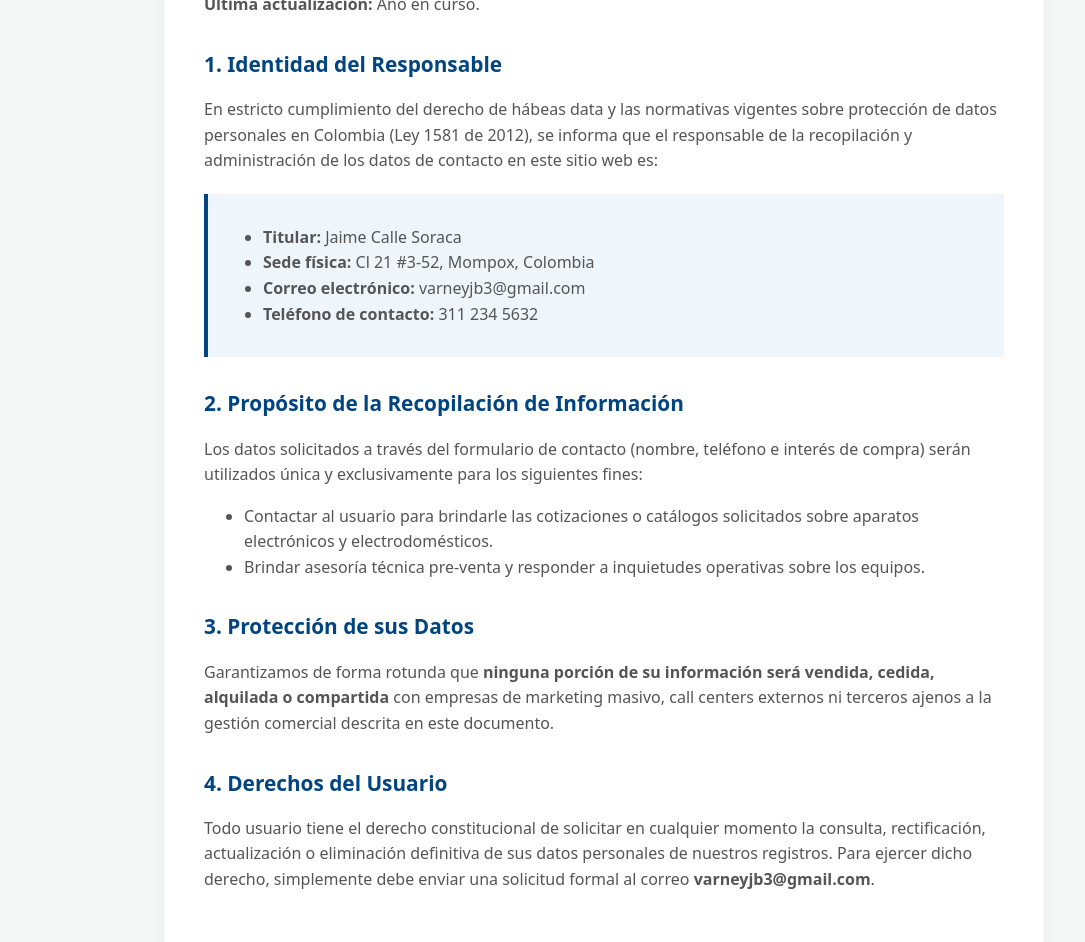
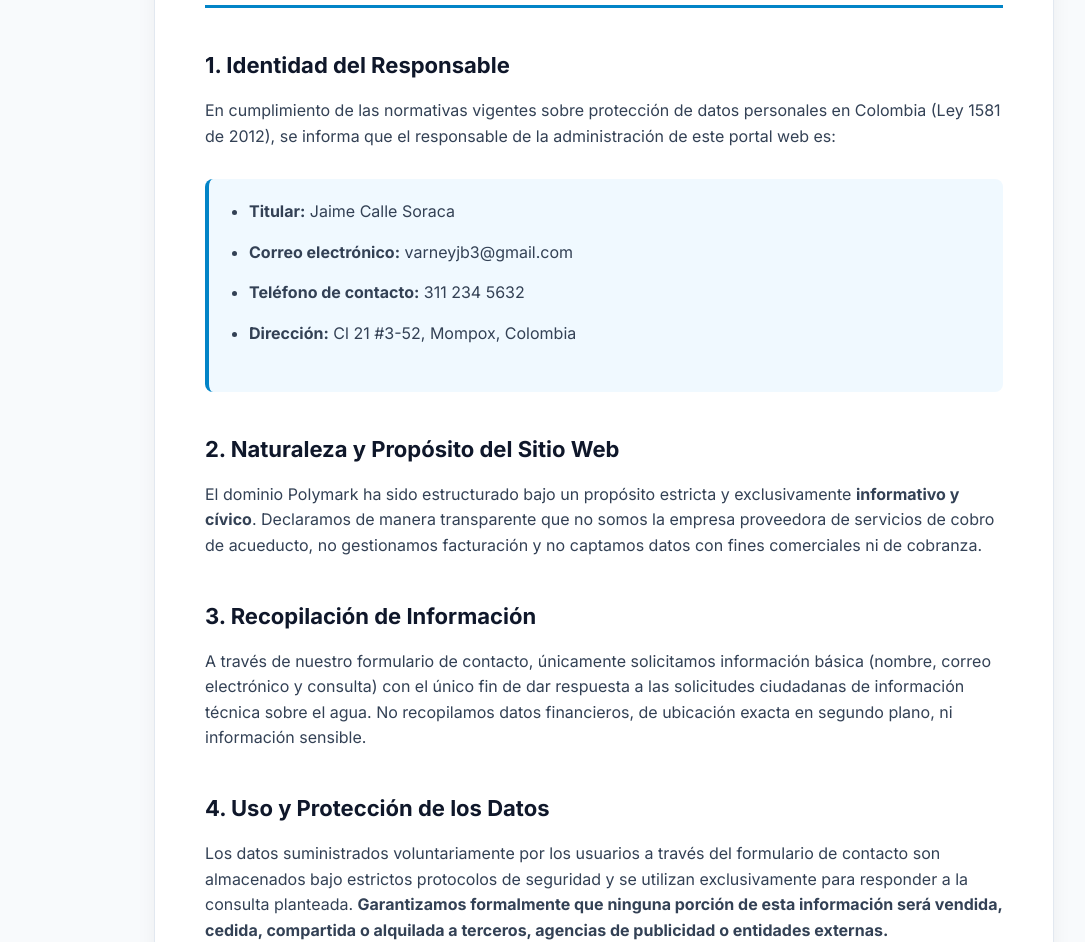
Before and after one commit to varneyjb3-bit/Electrodomesticos, a plain HTML site: page politica-de-privacidad.html in a window 1280 px wide. Shown: the part 238-1180 px from the top of the page, without its empty margins (36-1121 px from the left). Drawn offline with Linux system fonts and the light colour scheme.

Commit message:
Update politica-de-privacidad.html

```diff
--- a/politica-de-privacidad.html
+++ b/politica-de-privacidad.html
@@ -3,52 +3,63 @@
 <head>
     <meta charset="UTF-8">
     <meta name="viewport" content="width=device-width, initial-scale=1.0">
-    <title>Política de Privacidad - Electrodomésticos Mompox</title>
+    <title>Política de Privacidad | Polymark</title>
+    <meta name="description" content="Políticas de privacidad y tratamiento de datos personales del portal informativo Polymark.">
+    <meta name="robots" content="noindex, follow"> <link href="https://fonts.googleapis.com/css2?family=Inter:wght@300;400;600;700&display=swap" rel="stylesheet">
+
     <style>
-        :root { --primary-color: #004481; --text-dark: #333333; --font-family: system-ui, -apple-system, sans-serif; }
-        body { font-family: var(--font-family); color: var(--text-dark); line-height: 1.6; background-color: #f4f7f6; margin: 0; padding: 20px; }
-        .container { max-width: 800px; margin: 40px auto; background: #fff; padding: 40px; border-radius: 8px; box-shadow: 0 4px 15px rgba(0,0,0,0.05); }
-        h1, h2 { color: var(--primary-color); }
-        h1 { font-size: 2rem; border-bottom: 2px solid #eee; padding-bottom: 10px; margin-bottom: 20px; }
-        h2 { font-size: 1.3rem; margin-top: 30px; margin-bottom: 15px; }
-        p, ul { margin-bottom: 15px; color: #555; }
-        a { color: var(--primary-color); text-decoration: none; font-weight: 600; }
-        a:hover { text-decoration: underline; }
-        .info-box { background: #eef5fb; padding: 15px; border-left: 4px solid var(--primary-color); margin-top: 20px; }
+        /* Estilos compartidos consistentes con index.html */
+        :root { --primary: #0284c7; --dark: #0f172a; --light: #f0f9ff; --text: #334155; --border: #e2e8f0; }
+        * { margin: 0; padding: 0; box-sizing: border-box; }
+        body { font-family: 'Inter', sans-serif; line-height: 1.6; color: var(--text); background-color: #f8fafc; }
+        header { background-color: #ffffff; padding: 20px 5%; box-shadow: 0 2px 10px rgba(0,0,0,0.05); }
+        .logo { font-size: 16px; font-weight: 600; color: var(--primary); text-decoration: none; }
+        .logo:hover { text-decoration: underline; }
+        .container { max-width: 900px; margin: 60px auto; padding: 50px; background: #ffffff; border-radius: 12px; box-shadow: 0 4px 20px rgba(0,0,0,0.05); border: 1px solid var(--border); }
+        h1 { color: var(--dark); border-bottom: 3px solid var(--primary); padding-bottom: 15px; margin-bottom: 30px; font-size: 32px; }
+        h2 { color: var(--dark); margin-top: 40px; margin-bottom: 15px; font-size: 22px; }
+        p, li { font-size: 16px; color: var(--text); margin-bottom: 15px; }
+        ul { margin-bottom: 25px; padding-left: 20px; }
+        .contact-box { background: var(--light); padding: 20px; border-radius: 8px; border-left: 4px solid var(--primary); margin-top: 30px; }
+        footer { text-align: center; padding: 40px 20px; background: var(--dark); color: #94a3b8; margin-top: 60px; font-size: 14px; }
     </style>
 </head>
 <body>
 
+    <header>
+        <a href="index.html" class="logo">← Volver al Portal de Polymark</a>
+    </header>
+
     <div class="container">
-        <a href="index.html">← Volver a la página principal</a>
-
         <h1>Política de Privacidad y Tratamiento de Datos</h1>
-        <p><strong>Última actualización:</strong> Año en curso.</p>
 
         <h2>1. Identidad del Responsable</h2>
-        <p>En estricto cumplimiento del derecho de hábeas data y las normativas vigentes sobre protección de datos personales en Colombia (Ley 1581 de 2012), se informa que el responsable de la recopilación y administración de los datos de contacto en este sitio web es:</p>
-        <div class="info-box">
+        <p>En cumplimiento de las normativas vigentes sobre protección de datos personales en Colombia (Ley 1581 de 2012), se informa que el responsable de la administración de este portal web es:</p>
+        <div class="contact-box">
             <ul>
                 <li><strong>Titular:</strong> Jaime Calle Soraca</li>
-                <li><strong>Sede física:</strong> Cl 21 #3-52, Mompox, Colombia</li>
                 <li><strong>Correo electrónico:</strong> varneyjb3@gmail.com</li>
                 <li><strong>Teléfono de contacto:</strong> 311 234 5632</li>
+                <li><strong>Dirección:</strong> Cl 21 #3-52, Mompox, Colombia</li>
             </ul>
         </div>
 
-        <h2>2. Propósito de la Recopilación de Información</h2>
-        <p>Los datos solicitados a través del formulario de contacto (nombre, teléfono e interés de compra) serán utilizados única y exclusivamente para los siguientes fines:</p>
-        <ul>
-            <li>Contactar al usuario para brindarle las cotizaciones o catálogos solicitados sobre aparatos electrónicos y electrodomésticos.</li>
-            <li>Brindar asesoría técnica pre-venta y responder a inquietudes operativas sobre los equipos.</li>
-        </ul>
+        <h2>2. Naturaleza y Propósito del Sitio Web</h2>
+        <p>El dominio Polymark ha sido estructurado bajo un propósito estricta y exclusivamente <strong>informativo y cívico</strong>. Declaramos de manera transparente que no somos la empresa proveedora de servicios de cobro de acueducto, no gestionamos facturación y no captamos datos con fines comerciales ni de cobranza.</p>
 
-        <h2>3. Protección de sus Datos</h2>
-        <p>Garantizamos de forma rotunda que <strong>ninguna porción de su información será vendida, cedida, alquilada o compartida</strong> con empresas de marketing masivo, call centers externos ni terceros ajenos a la gestión comercial descrita en este documento.</p>
+        <h2>3. Recopilación de Información</h2>
+        <p>A través de nuestro formulario de contacto, únicamente solicitamos información básica (nombre, correo electrónico y consulta) con el único fin de dar respuesta a las solicitudes ciudadanas de información técnica sobre el agua. No recopilamos datos financieros, de ubicación exacta en segundo plano, ni información sensible.</p>
 
-        <h2>4. Derechos del Usuario</h2>
-        <p>Todo usuario tiene el derecho constitucional de solicitar en cualquier momento la consulta, rectificación, actualización o eliminación definitiva de sus datos personales de nuestros registros. Para ejercer dicho derecho, simplemente debe enviar una solicitud formal al correo <strong>varneyjb3@gmail.com</strong>.</p>
+        <h2>4. Uso y Protección de los Datos</h2>
+        <p>Los datos suministrados voluntariamente por los usuarios a través del formulario de contacto son almacenados bajo estrictos protocolos de seguridad y se utilizan exclusivamente para responder a la consulta planteada. <strong>Garantizamos formalmente que ninguna porción de esta información será vendida, cedida, compartida o alquilada a terceros, agencias de publicidad o entidades externas.</strong></p>
+
+        <h2>5. Derechos del Visitante</h2>
+        <p>Como usuario, le asiste el derecho constitucional de solicitar en cualquier momento la consulta, actualización o eliminación definitiva de sus datos personales de nuestros registros temporales. Para ejercer este derecho, envíe una solicitud formal a <strong>varneyjb3@gmail.com</strong>.</p>
     </div>
+
+    <footer>
+        &copy; <script>document.write(new Date().getFullYear())</script> Polymark - Jaime Calle Soraca. Todos los derechos reservados.
+    </footer>
 
 </body>
 </html>
```
